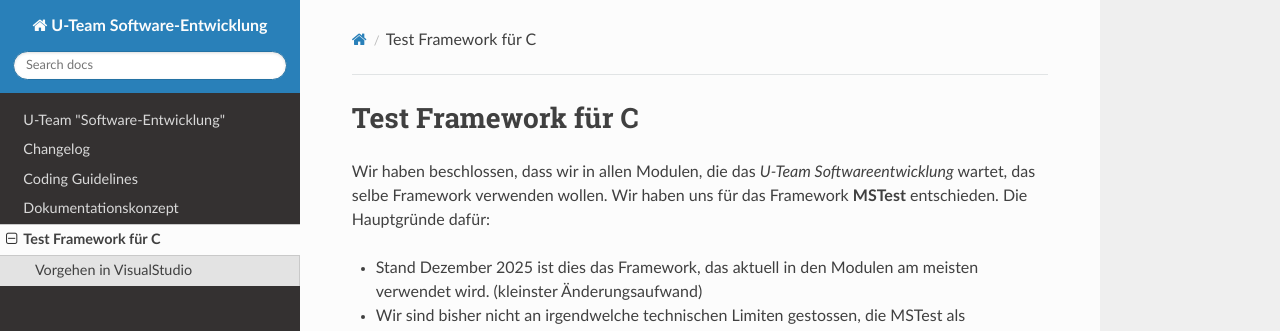
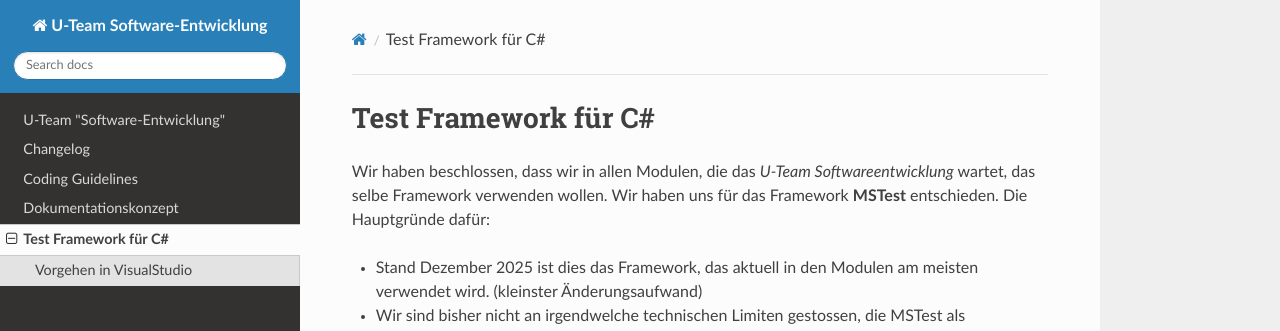
Before and after one commit to BBBaden/uteam-swdev-docs, an MkDocs documentation site: the page built from docs/testing-csharp.md, in a window 1280 px wide. Shown: the top 331 px of the page. Built offline with MkDocs 1.6.1, drawn with Linux system fonts in a browser that asks for light colours; nearby versions of some CDN libraries.

Commit message:
k: Escaping fehlte bei C#

```diff
--- a/docs/testing-csharp.md
+++ b/docs/testing-csharp.md
@@ -1,4 +1,4 @@
-# Test Framework für C#
+# Test Framework für C\#
 
 Wir haben beschlossen, dass wir in allen Modulen, die das *U-Team Softwareentwicklung* wartet, das selbe Framework verwenden wollen.
 Wir haben uns für das Framework **MSTest** entschieden. Die Hauptgründe dafür:
```
